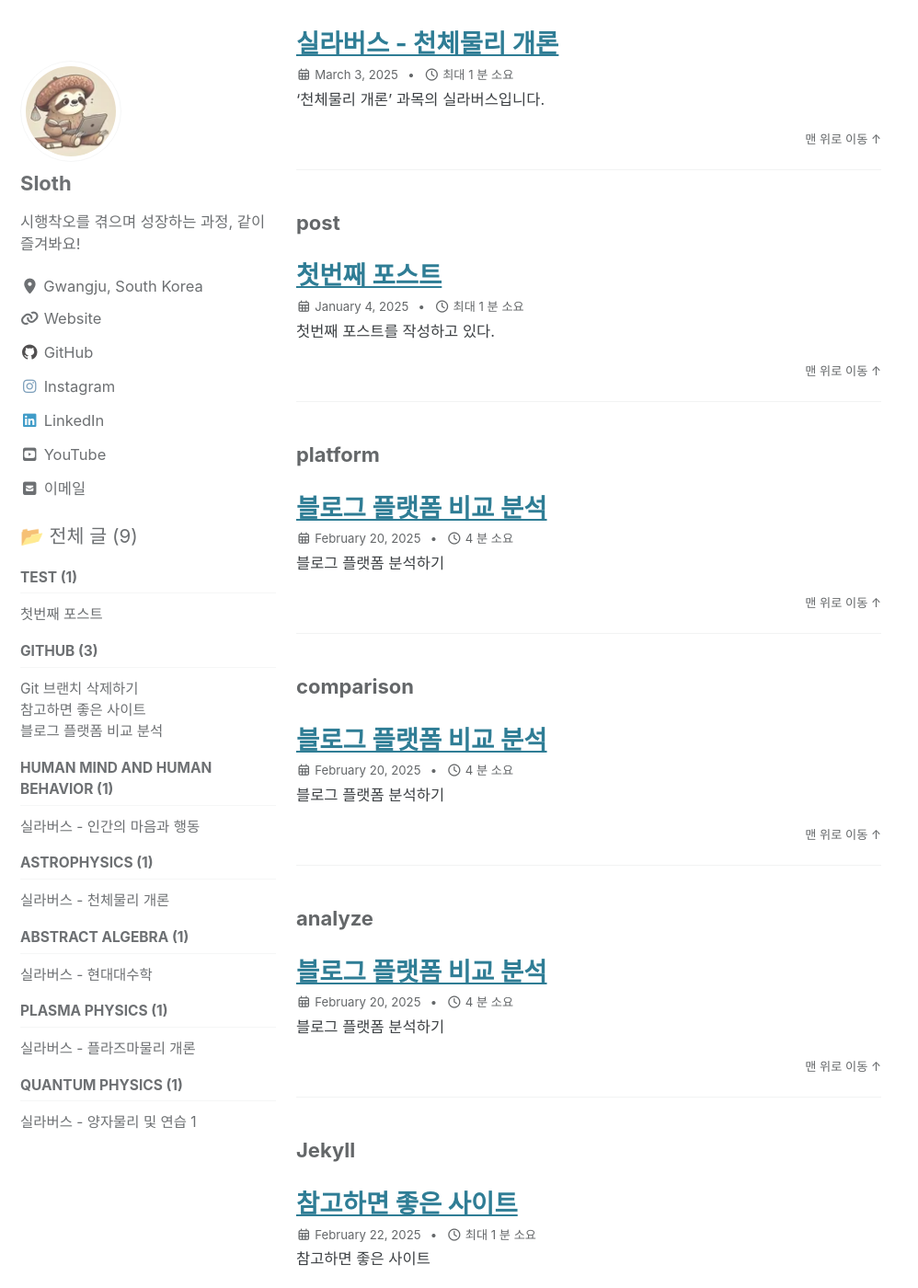
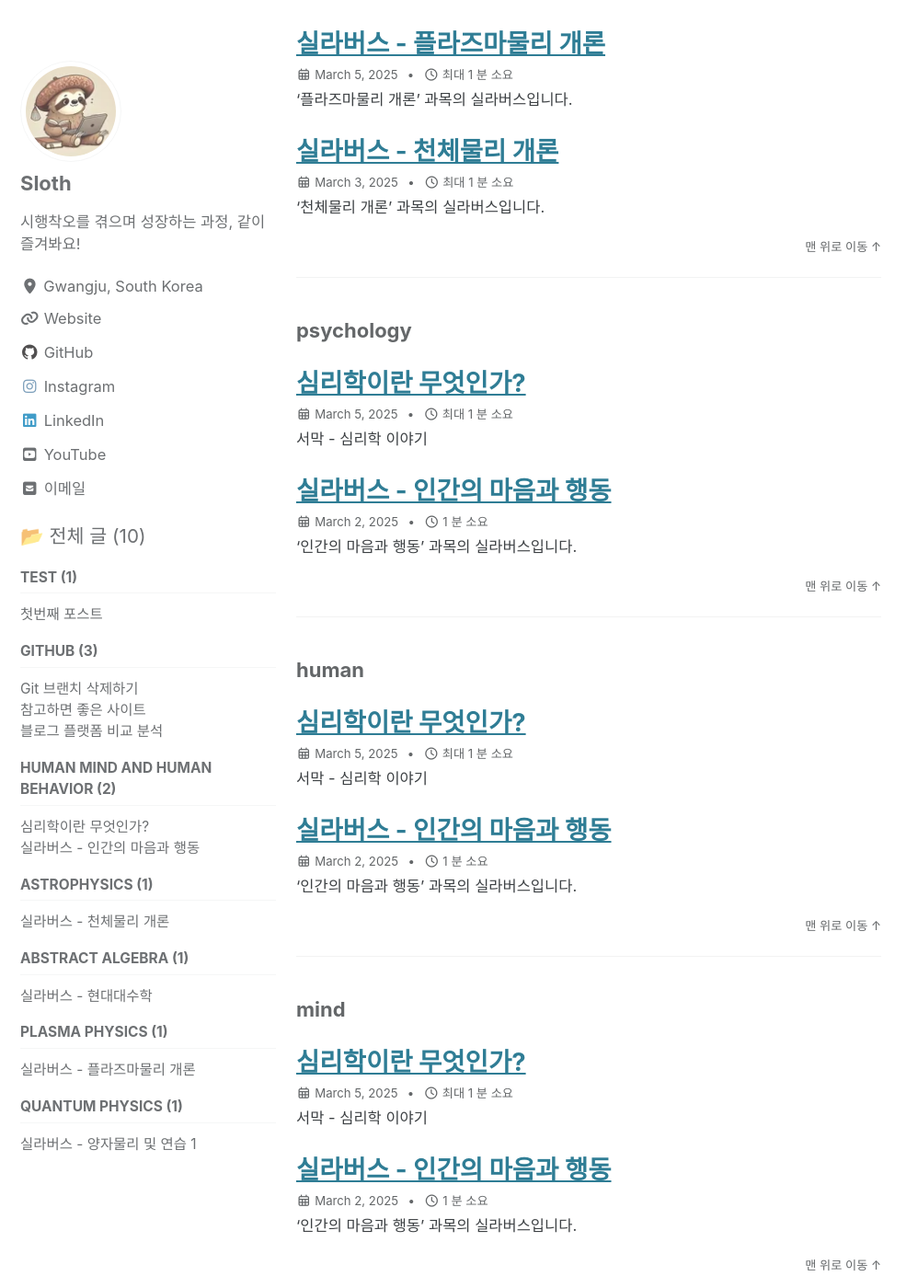
Before and after one commit to renaissance-sloth/renaissance-sloth.github.io, a Jekyll site: the page built from ko/tags.md, in a window 1280 px wide and 1400 px high, scrolled down 1975 px. Shown: the whole window at 92% size, without its empty margins (0-998 px from the left). Built offline with Jekyll 4.4.1, drawn with Linux system fonts in a browser that asks for light colours; cached includes are drawn as plain includes; some of the changed text lies outside the part shown.

Commit message:
Docs: add new Psychology content & teaser

```diff
--- /dev/null
+++ b/ko/Human mind and human behavior/_posts/2025-03-05-The Story of Psychology.md
@@ -0,0 +1,34 @@
+---
+title: "심리학이란 무엇인가?"
+excerpt: "서막 - 심리학 이야기"
+tags: syllabus psychology human mind behavior
+header:
+  teaser: https://thumbnail8.coupangcdn.com/thumbnails/remote/492x492ex/image/retail-product-api/A00077021/100209435/111776127/main/9791162263631_L.jpg
+---
+# 심리학이란 무엇인가?
+
+## 심리학은 과학이다
+- 증거에 근거한 연구방법 사용
+    - 관찰과 실험 (경험적 접근)
+- 과학적 태도의 필요
+    - 호기심
+        - 이것은 작동하는가?
+        - 검증을 하면 그 예측을 확증할 수 있는가?
+    - 회의적 태도
+        - 무슨 뜻인가?
+        - 어떻게 아는가?
+        > 실제를 환상과 구분하려면 건강한 회의적 태도, 즉 냉소적(모든 것을 의심함)이지 않으면서도 잘 속아 넘어가지(모든 것을 믿어버림) 않는 태도가 필요하다.
+    - 겸손함
+        - 그건 예상치 못했어! 더 탐구해보자.
+        > 연구자는 기꺼이 새로운 아이디어에 경탄하고 그 아이디어를 추구해야 한다. 사람과 동물은 특정 아이디어와 신념이 예측하는 대로 행동하지만은 않는다.
+
+## 비판적으로 생각하기: 과학적 태도
+/TODO()
+
+## 심리과학의 탄생
+
+## 심리과학의 성숙
+
+## 오늘날의 심리학
+
+## 심리학을 통하여 더욱 건강한 사람/더욱 우수한 학생 되기
```
Also changed, not shown: en/Human mind and human behavior/_posts/2025-03-02-syllabus.md (+1 -1 lines), ko/Human mind and human behavior/_posts/2025-03-02-syllabus.md (+1 -1 lines).
